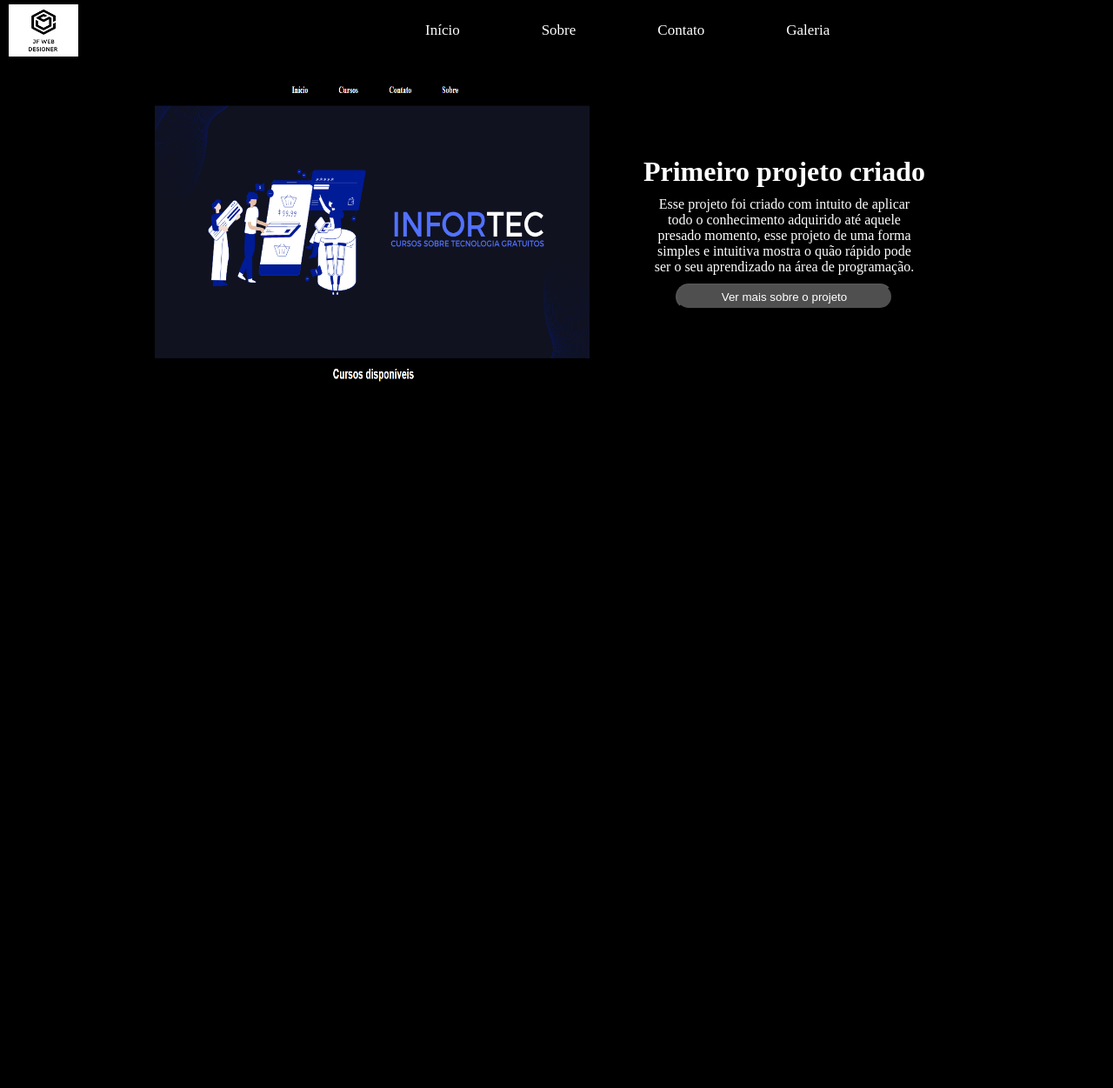
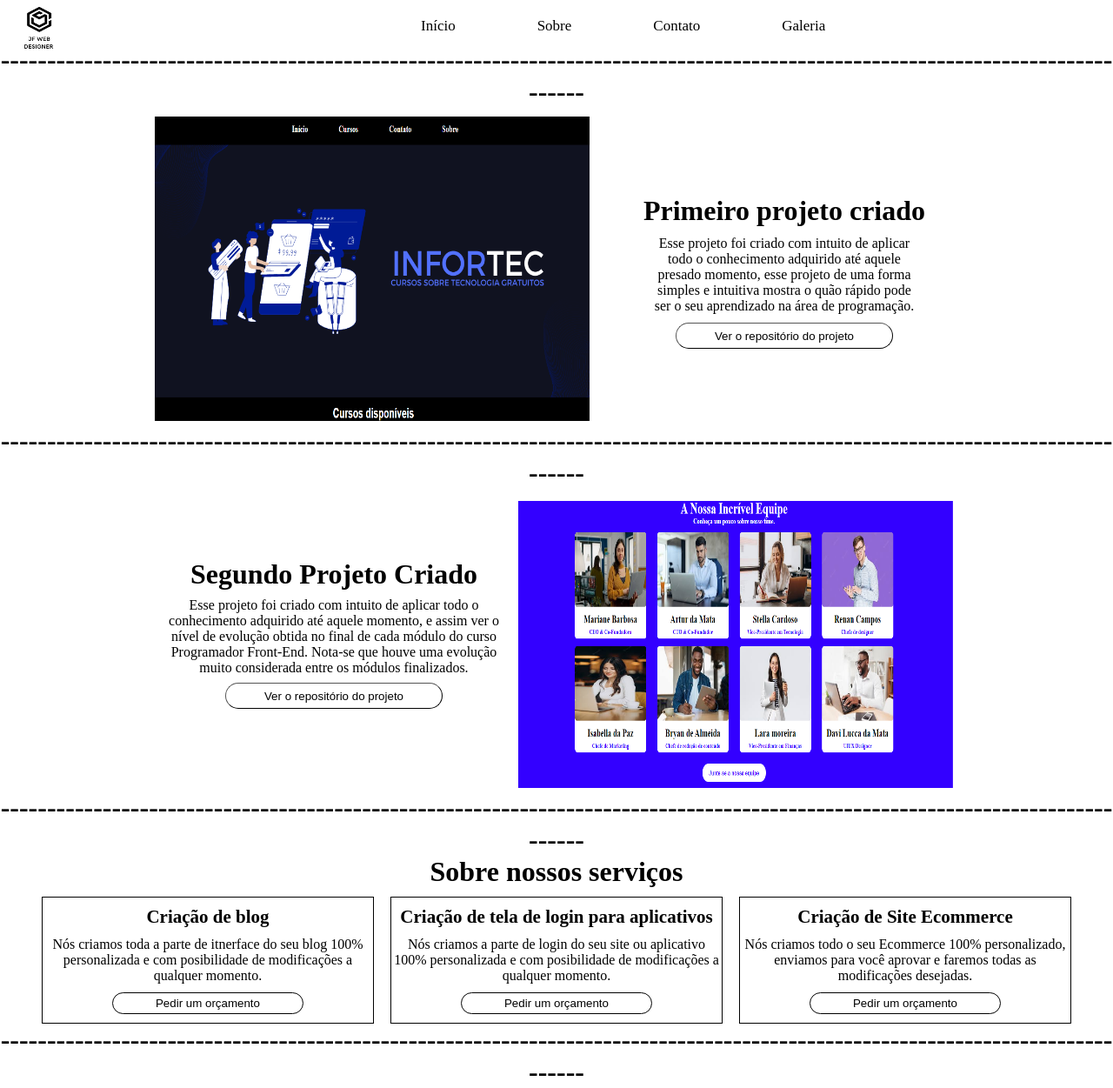
Before and after one commit to JAIR960917/Meu_site_portofolio, a plain HTML site: page index.html in a window 1280 px wide. Shown: the whole page at 87% size. Before the commit the page ends 800 px from the top, so only its background shows below. Drawn offline with Linux system fonts and the light colour scheme.

Commit message:
atualização

```diff
--- a/css/style.css
+++ b/css/style.css
@@ -1,8 +1,8 @@
 *{
 	padding: 0;
 	margin: 0;
-	background-color: black;
-	color: white;
+	background-color: rgb(255, 255, 255);
+	color: rgb(0, 0, 0);
 	text-align: center;
 }
 
@@ -12,12 +12,10 @@ html.body{
 
 .menu{/*Definindo funções para o menu*/
 	text-align: left;
-	margin-left: 10px;
-	position: sticky;/*Travar o menu ao rolar o site para baixo*/
-	top: 0px;/*Travar o menu ao rolar o site para baixo*/
+	top: 0;/*Travar o menu ao rolar o site para baixo*/
 	width: 100%;
-	margin-top: 5px;
-	background-color: black;
+	background-color: rgb(255, 255, 255);
+	position: fixed;/*Travar o menu ao rolar o site para baixo*/
 }
 
 .am{/*Definindo estilo para os atributos A que representa os links do meu menu*/
@@ -33,18 +31,20 @@ html.body{
 	text-align: center;
 	margin: 0 40px;
 	font-size: 17px;
-	color: white;
+	color: rgb(0, 0, 0);
 	text-decoration: none;
 	padding: 5px;
 	display: inline-block;
 }
 
 .am a:hover{
-	background-color: rgba(240, 248, 255, 1.0);
-	color: black;
+	background-color: rgb(0, 0, 0);
+	color: rgb(255, 255, 255);
 }
 
 .menu img{
+	margin-top: 2px;
+	margin-left: 5px;
 	display: inline-block;
 	width: 80px;
 	height: 60px;
@@ -52,7 +52,7 @@ html.body{
 }
 
 .introducao{
-	margin-top: 20px;
+	margin-top: 10px;
 }
 
 .introducao img{
@@ -86,13 +86,123 @@ html.body{
 	margin-top: 10px;
 	width: 250px;
 	height: 30px;
-	background-color: rgb(79, 79, 79);
-	color: rgb(255, 255, 255);
+	background-color: rgb(255, 255, 255);
+	color: rgb(0, 0, 0);
 	border-radius: 20px;
+	border-width: 1px;
 }
 
 .itntxt button:hover{/*Estilizando o passe do mouse no elemento botão*/
 	cursor: pointer;/*Mudar o cursor ao passar o mouse por cima do elemento*/
-	background-color: white;
+	background-color: rgb(0, 0, 0);
+	color: rgb(255, 255, 255);
+}
+
+.m h1{
+	color:rgb(82, 82, 82);
+}
+
+.projeto2{
+	width: 100%;
+}
+
+.txtproj2{
+	margin-right: 8px;
+	width: 400px;
+	vertical-align: top;
+	margin-top: 80px;
+	display: inline-block;
+}
+
+.projeto2 img{
+	display: inline-block;
+	margin-top: 14px;
+	width:500px;
+	height: 330px;
+}
+
+.txtproj2 button{
+	width: 250px;
+	height: 30px;
+	background-color: rgb(255, 255, 255);
+	border-radius: 20px;
+	margin-top: 8px;
+	border-width: 1px;
+}
+
+.txtproj2 button:hover{
+	cursor: pointer;
+	background-color: rgb(0, 0, 0);
+	color: rgb(255, 255, 255);
+}
+
+.txtproj2 p{
+	margin-top: 8px;
+	font-size: 16px;
+}
+
+.servico{
+	width: 100%;
+	text-align: center;
+}
+
+.banner1, .banner2, .banner3{
+	border: solid;
+	border-width: 1px;
+}
+
+.banner1, .banner1 h1, .banner1 p{/*Blog*/
+	text-align: center;
+	vertical-align: top;
+	margin-top: 10px;
+	display: inline-block;
+	width: 380px;
+	margin-right: 15px;
+	background-color: rgb(255, 255, 255);
+
+}
+
+.banner2, .banner2 h1, .banner2 p{/*Tela de login*/
+	margin-top: 10px;
+	display: inline-block;
+	width: 380px;
+	margin-right: 15px;
+	background-color: rgb(255, 255, 255);
+}
+
+.banner3, .banner3 h1, .banner3 p{/*Ecommerce*/
+	background-color: rgb(255, 255, 255);
+	vertical-align: top;
+	margin-top: 10px;
+	display: inline-block;
+	width: 380px;
+}
+
+.banner2 h1, .banner1 h1, .banner3 h1{
+	font-size: 21px;
+}
+
+.banner1 button, .banner2 button, .banner3 button{
+	margin-top: 10px;
+	margin-bottom: 10px;
+	width: 220px;
+	height: 25px;
+	border-style: solid;
+	border-width: 1px;
+	border-radius: 20px;
+	background-color: rgb(255, 255, 255);
 	color: black;
 }
+
+.banner1 button:hover, .banner2 button:hover, .banner3 button:hover{
+	background-color: rgb(0, 0, 0);
+	color: rgb(255, 255, 255);
+}
+
+.es1, .es2, .es3,{
+	color: black;
+}
+
+.es1{
+	margin-top: 50px;
+}
--- a/index.html
+++ b/index.html
@@ -11,7 +11,7 @@
 
 	<body>
 
-		<div class="menu">
+		<div class="menu"><!--Definindo o menu do meu site-->
 			<img src="image/logo2.png" />
 			<div class="am">
 				<a href="">Início</a>
@@ -21,23 +21,54 @@
 			</div>
 
 		</div>
-
-		<div class="introducao">
+		<div class="es1"><h1>------------------------------------------------------------------------------------------------------------------------------</h1></div>
+		<div class="introducao"><!--Definindo a primeira parte do meu site-->
 			<img src="image/Projeto1.png" />
 				<div class="itntxt">
 					<h1>Primeiro projeto criado</h1>
 					<p>Esse projeto foi criado com intuito de aplicar todo o conhecimento adquirido até aquele presado momento, esse projeto de uma forma simples e intuitiva mostra o quão rápido pode ser o seu aprendizado na área de programação.</p>
-					<button>Ver mais sobre o projeto</button>
+					<a href="https://github.com/JAIR960917/Projeto_css_html_iniciante.git" target="_blank"><button>Ver o repositório do projeto</button></a><!--Definindo click no botão e abrinto link em outra página-->
 				</div>
-
 		</div>
 
+		<div class="es2"><h1>------------------------------------------------------------------------------------------------------------------------------</h1></div>
 
+		<div class="projeto2">
+				<div class="txtproj2">
+					<h1>Segundo Projeto Criado</h1>
+					<p>Esse projeto foi criado com intuito de aplicar todo o conhecimento adquirido até aquele momento, e assim ver o nível de evolução obtida no final de cada módulo do curso Programador Front-End. Nota-se que houve uma evolução muito considerada entre os módulos finalizados.</p>
+					<a href="https://github.com/JAIR960917/Exemplo_Layout_2_HTML_CSS.git" target="_blank"><button>Ver o repositório do projeto</button></a>
+				</div>
+			<img src="image/Projeto2.png">
+		</div>
+
+		<div class="es3"><h1>------------------------------------------------------------------------------------------------------------------------------</h1></div>
+
+		<div class="servico">
+			<h1>Sobre nossos serviços</h1>
+
+			<div class="banner1">
+				<h1>Criação de blog</h1>
+				<p>Nós criamos toda a parte de itnerface do seu blog 100% personalizada e com posibilidade de modificações a qualquer momento.</p>
+				<button>Pedir um orçamento</button>
+			</div>
+
+			<div class="banner2">
+				<h1>Criação de tela de login para aplicativos</h1>
+				<p>Nós criamos a parte de login do seu site ou aplicativo 100% personalizada e com posibilidade de modificações a qualquer momento.</p>
+				<button>Pedir um orçamento</button>
+			</div>
+
+			<div class="banner3">
+				<h1>Criação de Site Ecommerce</h1>
+				<p>Nós criamos todo o seu Ecommerce 100% personalizado, enviamos para você aprovar e faremos todas as modificações desejadas.</p>
+				<button>Pedir um orçamento</button>
+			</div>
+		</div>
+
+		<div class="es4"><h1>------------------------------------------------------------------------------------------------------------------------------</h1></div>
 
 
 	</body>
 
-
-
-
 </html>
```
Also changed, not shown: image/Projeto2.png (added).
